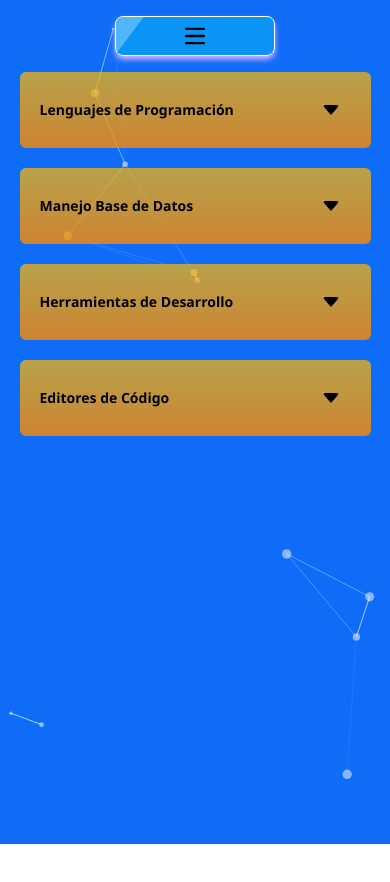
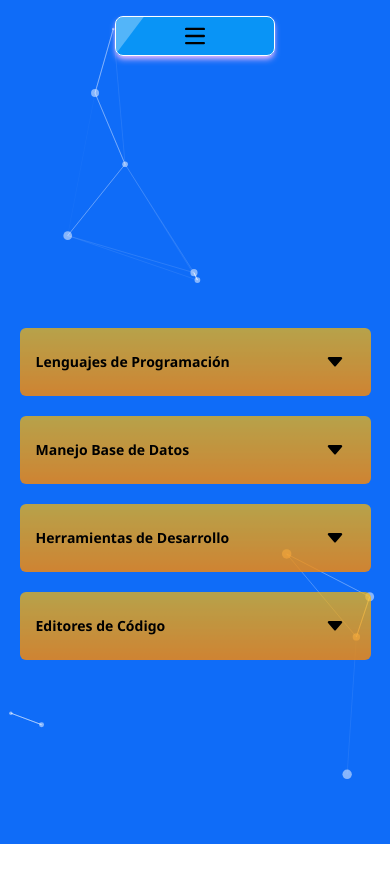
Before and after one commit to jeffersoncargua/portafolio-jeff, a React (Vite) app: page /skills in a window 390 px wide. Shown: the top 882 px of the page. Before the commit the page ends 844 px from the top, so only its background shows below. Built offline with nearby package versions, Linux system fonts and the light colour scheme.

Commit message:
Se agregaron mas animaciones en la pagina de Skills, se agrego group-hover y AOS para la animacion de Fade cuando se carga la pagina

```diff
--- a/package.json
+++ b/package.json
@@ -17,6 +17,7 @@
     "@tsparticles/engine": "^3.9.1",
     "@tsparticles/react": "^3.0.0",
     "@tsparticles/slim": "^3.9.1",
+    "aos": "^3.0.0-beta.6",
     "react": "^19.1.1",
     "react-dom": "^19.1.1",
     "react-router-dom": "^6.30.1",
--- a/src/App.jsx
+++ b/src/App.jsx
@@ -1,8 +1,13 @@
 import { Header } from "./components";
 import { AllRoutes } from "./routes/AllRoutes";
 import { useEffect, useMemo, useState } from "react";
+// Librerias necesarias para utilizar el fondo de pantalla con particulas
 import Particles, { initParticlesEngine } from "@tsparticles/react";
 import { loadSlim } from "@tsparticles/slim";
+// Librerias necesarias para utilizar AOS que permite realizar efectos de scroll cuando
+// se nevega por la la ventana del sitio web. Nota: se recomienda revisar el sitio oficial https://github.com/michalsnik/aos
+import Aos from "aos";
+import '../node_modules/aos/dist/aos.css';
 
 import "./App.css";
 
@@ -18,6 +23,21 @@ function App() {
 			setInit(true);
 		});
 	}, []);
+
+	useEffect(() => {
+		Aos.init({
+			disable: false,
+			startEvent: 'DOMContentLoaded',
+			initClassName: 'aos-init',
+			animatedClassName: 'aos-animate',
+			useClassNames: false,
+			disableMutationObserver: false,
+			debounceDelay: 50,
+			throttleDelay: 99,
+		});
+		Aos.refresh();
+	}, [])
+
 
 	const particlesLoaded = (container) => {
 		console.log(container);
--- a/src/pages/Skills/Skills.jsx
+++ b/src/pages/Skills/Skills.jsx
@@ -5,17 +5,17 @@ export const Skills = () => {
 
 	const programmingLanguaje = ['HTML','CSS','JavaScript','C Sharp']
 	const db = ['Microsoft SQL Server']
-	const toolsDevelopment = [".NET 8","React JS", "Git", "Github", "Github Actions(Pipiline)"]
+	const toolsDevelopment = [".NET 8","React JS", "Git", "Github", "Github Actions CI/CD"]
 	const ide = ["Visual Studio", "Visual Studio Code"]
 
 
 	return (
-	<div className="w-[90%] flex justify-center items-center gap-y-2 md:gap-y-10 min-h-full md:min-h-screen mx-auto md:mt-10">
+	<div className="w-[90%] flex justify-center items-center gap-y-2 md:gap-y-10 min-h-screen mx-auto md:mt-10">
 		<div className="z-10 w-full flex flex-col space-y-5">
-			<AcordionItem title={'Lenguajes de Programación'} items={programmingLanguaje} />
-			<AcordionItem title={'Manejo Base de Datos'} items={db} />
-			<AcordionItem title={'Herramientas de Desarrollo'} items={toolsDevelopment} />
-			<AcordionItem title={'Editores de Código'} items={ide} />
+			<AcordionItem title={'Lenguajes de Programación'} items={programmingLanguaje} delay={20} duration={400} />
+			<AcordionItem title={'Manejo Base de Datos'} items={db} delay={40} duration={600} />
+			<AcordionItem title={'Herramientas de Desarrollo'} items={toolsDevelopment} delay={60} duration={800} />
+			<AcordionItem title={'Editores de Código'} items={ide} delay={80} duration={1000} />
 		</div>
 	</div>
 	)
--- a/src/pages/Skills/components/AcordionItem.jsx
+++ b/src/pages/Skills/components/AcordionItem.jsx
@@ -1,25 +1,25 @@
 import { useState } from "react";
 
-export const AcordionItem = ({title, items}) => {
+export const AcordionItem = ({title, items, delay, duration}) => {
 
     const [isOpen, setIsOpen] = useState(false);
 
   return (
-    <div className="w-full flex flex-col " >
-        <div className="flex justify-between items-center p-5 bg-gradient-to-b from-amber-400/70 to-orange-400/80 rounded-md md:hover:scale-101 ">
-            <span className="text-sm md:text-lg font-bold">{title}</span>
-            <button type="button" onClick={() => setIsOpen(!isOpen)} className="px-2.5 py-2">
+    <div data-aos="zoom-in-up" data-aos-delay={delay} data-aos-duration= {duration} data-aos-easing='ease-in' className="w-full flex flex-col " >
+        <button type="button" onClick={() => setIsOpen(!isOpen)} className="flex justify-between items-center p-4 md:p-5 bg-gradient-to-b from-amber-400/70 to-orange-400/80 hover:bg-gradient-to-b hover:from-amber-400/80 hover:to-orange-400/90 rounded-md md:hover:scale-101 group">
+            <span className="text-sm md:text-lg font-bold group-hover:text-shadow-2xs group-hover:text-shadow-gray-50 ">{title}</span>
+            <div  className="px-2.5 py-2">
                 {isOpen ? (
-                    <svg xmlns="http://www.w3.org/2000/svg" fill="currentColor" className="w-5 h-5 md:w-8 md:h-8 bi bi-caret-up-fill transition delay-300 duration-700 hover:rotate-360" viewBox="0 0 16 16">
+                    <svg xmlns="http://www.w3.org/2000/svg" fill="currentColor" className="w-5 h-5 md:w-8 md:h-8 bi bi-caret-up-fill transition delay-300 duration-700 group-hover:rotate-360 " viewBox="0 0 16 16">
                         <path d="m7.247 4.86-4.796 5.481c-.566.647-.106 1.659.753 1.659h9.592a1 1 0 0 0 .753-1.659l-4.796-5.48a1 1 0 0 0-1.506 0z"/>
                     </svg>
                 ):(
-                    <svg xmlns="http://www.w3.org/2000/svg" fill="currentColor" className="w-5 h-5 md:w-8 md:h-8 bi bi-caret-down-fill transition delay-300 duration-700 hover:rotate-360" viewBox="0 0 16 16">
+                    <svg xmlns="http://www.w3.org/2000/svg" fill="currentColor" className="w-5 h-5 md:w-8 md:h-8 bi bi-caret-down-fill transition delay-300 duration-700 group-hover:rotate-360 " viewBox="0 0 16 16">
                         <path d="M7.247 11.14 2.451 5.658C1.885 5.013 2.345 4 3.204 4h9.592a1 1 0 0 1 .753 1.659l-4.796 5.48a1 1 0 0 1-1.506 0z"/>
                     </svg>
                 )}
-            </button>
-        </div>
+            </div>
+        </button>
         <button type="button" onClick={() => setIsOpen(!isOpen)} className={`bg-white/50 w-full rounded-md p-5 ${!isOpen && 'hidden'}`}>
             <ul className="leading-8 text-sm md:text-lg">
                 {items.map((item) => (
```
Also changed, not shown: 1 other file (tests, documents, lock files or other folders).
